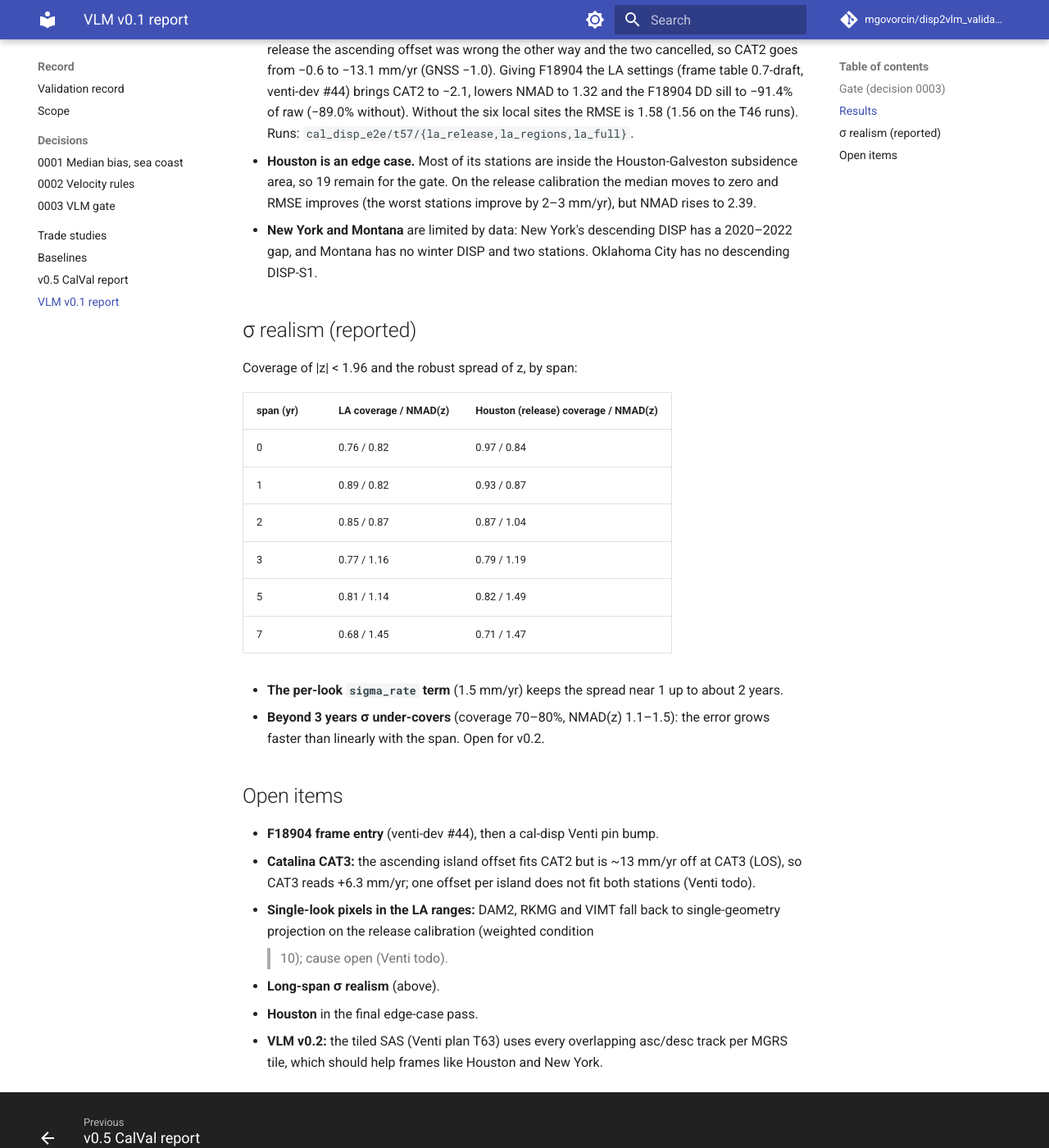
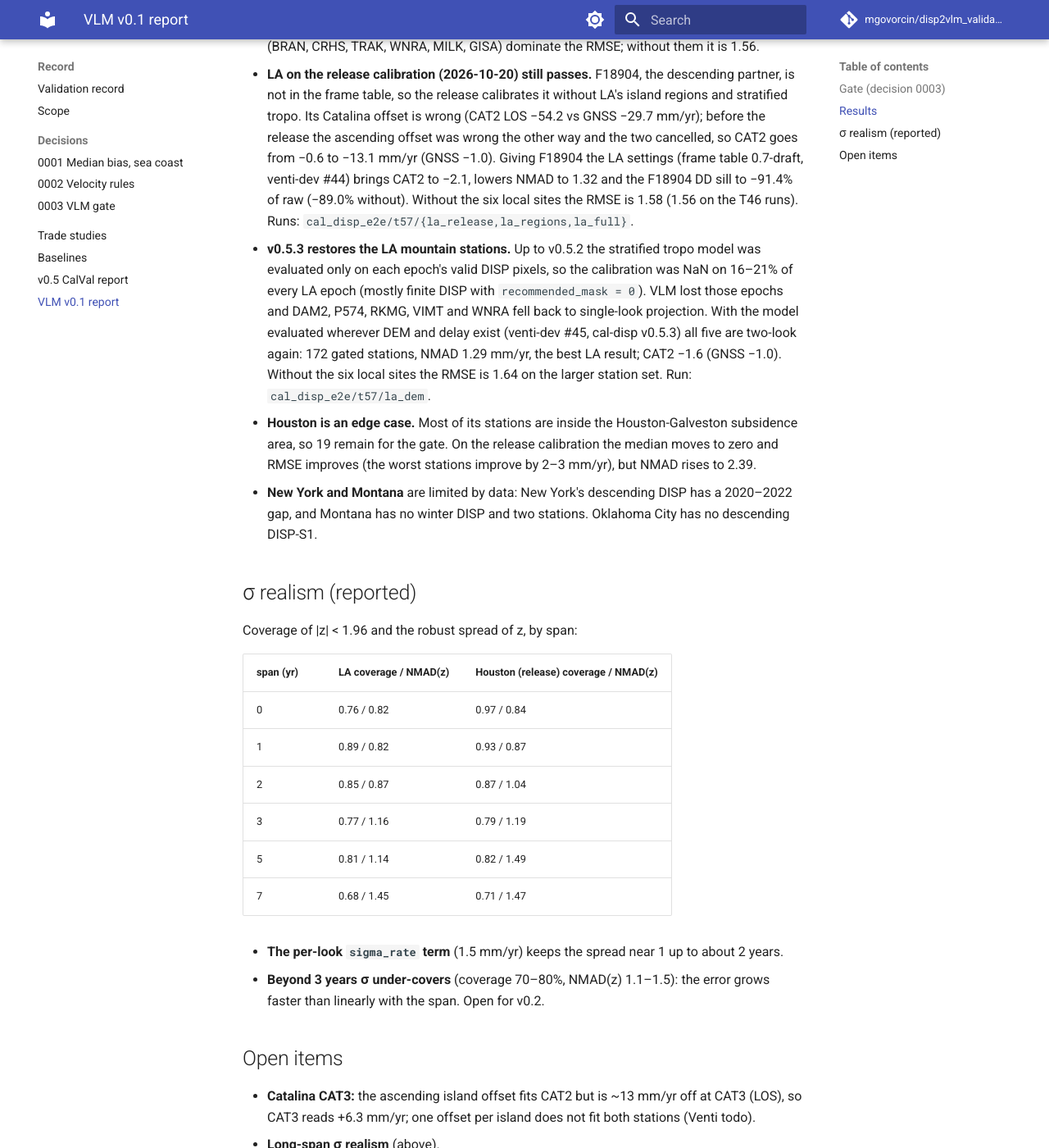
Before and after one commit to mgovorcin/disp2vlm_validation, an MkDocs documentation site: the page built from docs/vnv/vlm-v0.1-report.md, in a window 1280 px wide and 1400 px high, scrolled down 1380 px. Shown: the whole window at 82% size. Built offline with MkDocs 1.6.1 and Material for MkDocs 9.7.7, drawn with Linux system fonts in a browser that asks for light colours; comment, search, counter and statistics services are not loaded; some of the changed text lies outside the part shown.

Commit message:
docs(vnv): LA VLM on cal-disp v0.5.3 (stratified tropo fix): 172 stations, NMAD 1.29 (#25)
Co-authored-by: Claude Opus 5.5 <noreply@anthropic.com>

```diff
--- a/docs/vnv/vlm-v0.1-report.md
+++ b/docs/vnv/vlm-v0.1-report.md
@@ -19,7 +19,8 @@ reported, not gated.
 |---|---|---|---|---|---|---|
 | LA F16940 + F18904 (2016–2023) | v0.5, T46 runs | 172 | −0.42 | 1.44 | 2.67 | **PASS** |
 | LA F16940 + F18904 | **v0.5.1 release**, F18904 unlisted | 167 | −0.35 | 1.46 | 2.77 | **PASS** |
-| LA F16940 + F18904 | v0.5.1 release + F18904 frame entry (venti-dev #44) | 161 | −0.29 | 1.32 | 2.65 | **PASS** |
+| LA F16940 + F18904 | v0.5.2 (F18904 frame entry, venti-dev #44) | 161 | −0.29 | 1.32 | 2.65 | **PASS** |
+| LA F16940 + F18904 | **v0.5.3** (+ stratified tropo fix, venti-dev #45) | 172 | −0.38 | 1.29 | 2.71 | **PASS** |
 | Houston F08882 + F38238 | v0.5, T46 runs | 18 | +0.23 | 2.03 | 4.17 | not assessable (< 20) |
 | Houston F08882 + F38238 | **v0.5.0 release** (confirmation run) | 19 | −0.03 | 2.39 | 3.52 | not assessable (< 20) |
 
@@ -36,6 +37,15 @@ reported, not gated.
   1.32 and the F18904 DD sill to −91.4% of raw (−89.0% without). Without the
   six local sites the RMSE is 1.58 (1.56 on the T46 runs). Runs:
   `cal_disp_e2e/t57/{la_release,la_regions,la_full}`.
+- **v0.5.3 restores the LA mountain stations.** Up to v0.5.2 the stratified
+  tropo model was evaluated only on each epoch's valid DISP pixels, so the
+  calibration was NaN on 16–21% of every LA epoch (mostly finite DISP with
+  `recommended_mask = 0`). VLM lost those epochs and DAM2, P574, RKMG, VIMT
+  and WNRA fell back to single-look projection. With the model evaluated
+  wherever DEM and delay exist (venti-dev #45, cal-disp v0.5.3) all five are
+  two-look again: 172 gated stations, NMAD 1.29 mm/yr, the best LA result;
+  CAT2 −1.6 (GNSS −1.0). Without the six local sites the RMSE is 1.64 on the
+  larger station set. Run: `cal_disp_e2e/t57/la_dem`.
 - **Houston is an edge case.** Most of its stations are inside the
   Houston-Galveston subsidence area, so 19 remain for the gate. On the release
   calibration the median moves to zero and RMSE improves (the worst stations
@@ -64,13 +74,9 @@ Coverage of \|z\| < 1.96 and the robust spread of z, by span:
 
 ## Open items
 
-- **F18904 frame entry** (venti-dev #44), then a cal-disp Venti pin bump.
 - **Catalina CAT3:** the ascending island offset fits CAT2 but is ~13 mm/yr
   off at CAT3 (LOS), so CAT3 reads +6.3 mm/yr; one offset per island does not
   fit both stations (Venti todo).
-- **Single-look pixels in the LA ranges:** DAM2, RKMG and VIMT fall back to
-  single-geometry projection on the release calibration (weighted condition
-  > 10); cause open (Venti todo).
 - **Long-span σ realism** (above).
 - **Houston** in the final edge-case pass.
 - **VLM v0.2:** the tiled SAS (Venti plan T63) uses every overlapping asc/desc
```
